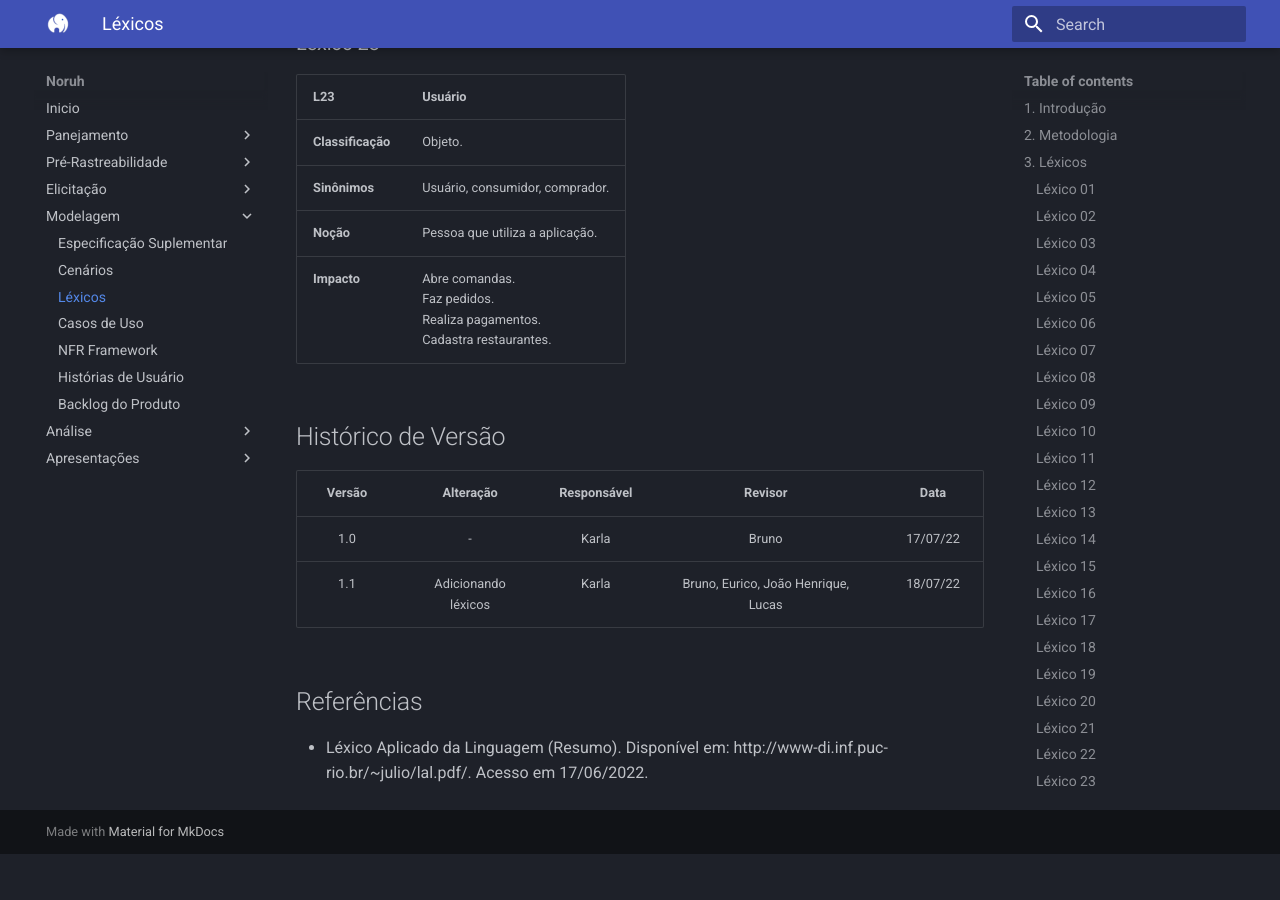
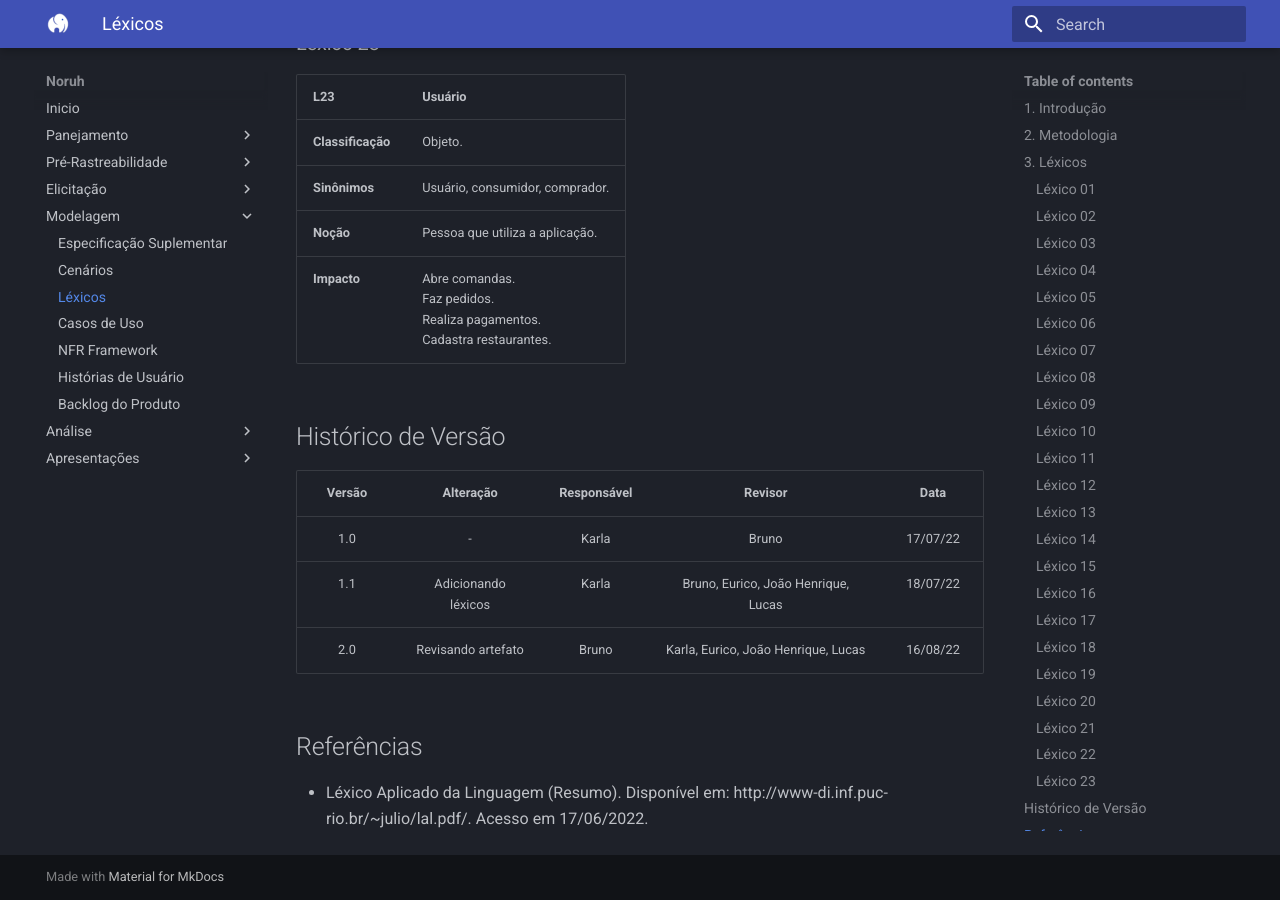
Before and after one commit to Thiab394/2022.1-Noruh, an MkDocs documentation site: the page built from docs/modelagem/lexicos.md, in a window 1280 px wide and 900 px high, scrolled down 8470 px. Built offline with MkDocs 1.6.1 and Material for MkDocs 9.7.7, drawn with Linux system fonts in a browser that asks for light colours; before the commit the page ends 9324 px from its top, so only the background shows below that.

Commit message:
Update lexicos.md

```diff
--- a/docs/modelagem/lexicos.md
+++ b/docs/modelagem/lexicos.md
@@ -232,6 +232,7 @@
 | :----: | :-----------------: | :---------: | :---------------------------------: | :------: |
 |  1.0   |          -          |    Karla    |                Bruno                | 17/07/22 |
 |  1.1   | Adicionando léxicos |    Karla    | Bruno, Eurico, João Henrique, Lucas | 18/07/22 |
+|  2.0   | Revisando artefato |    Bruno    | Karla, Eurico, João Henrique, Lucas | 16/08/22 |
 
 ## Referências
 
```
